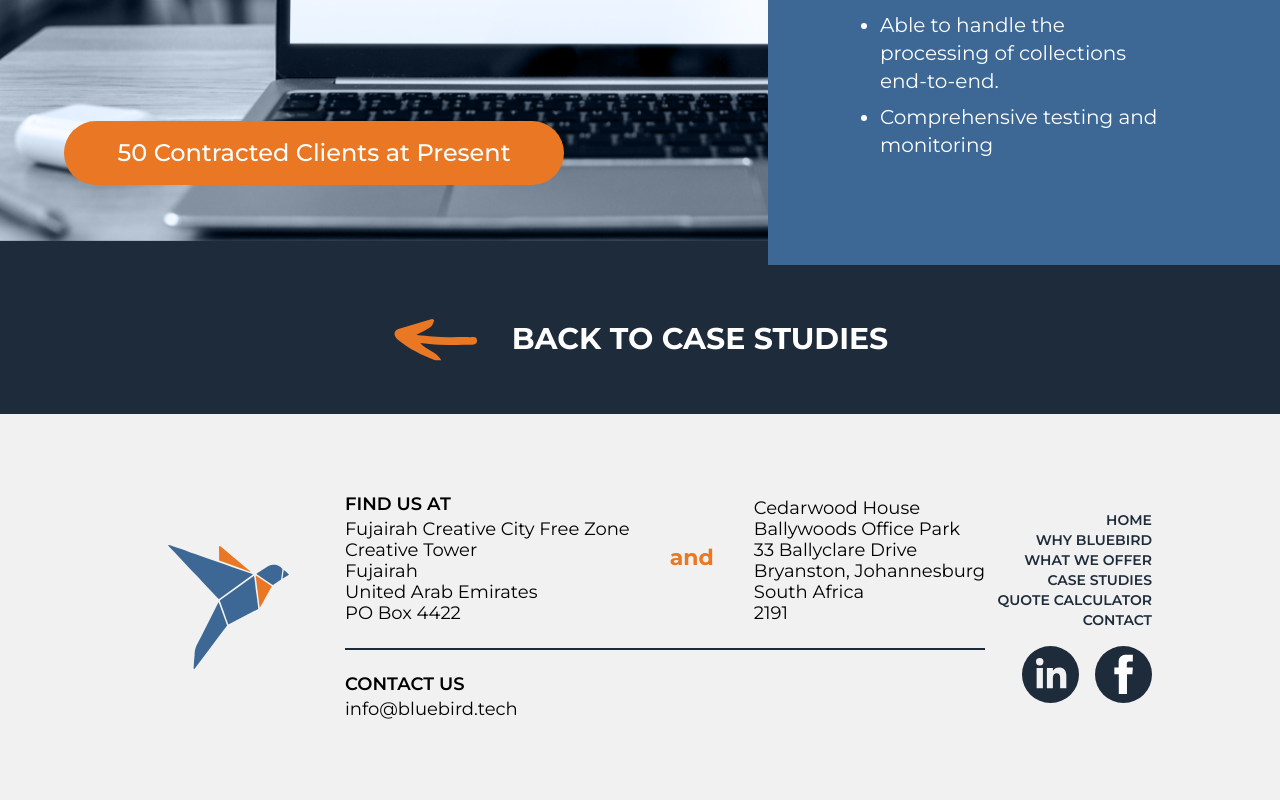
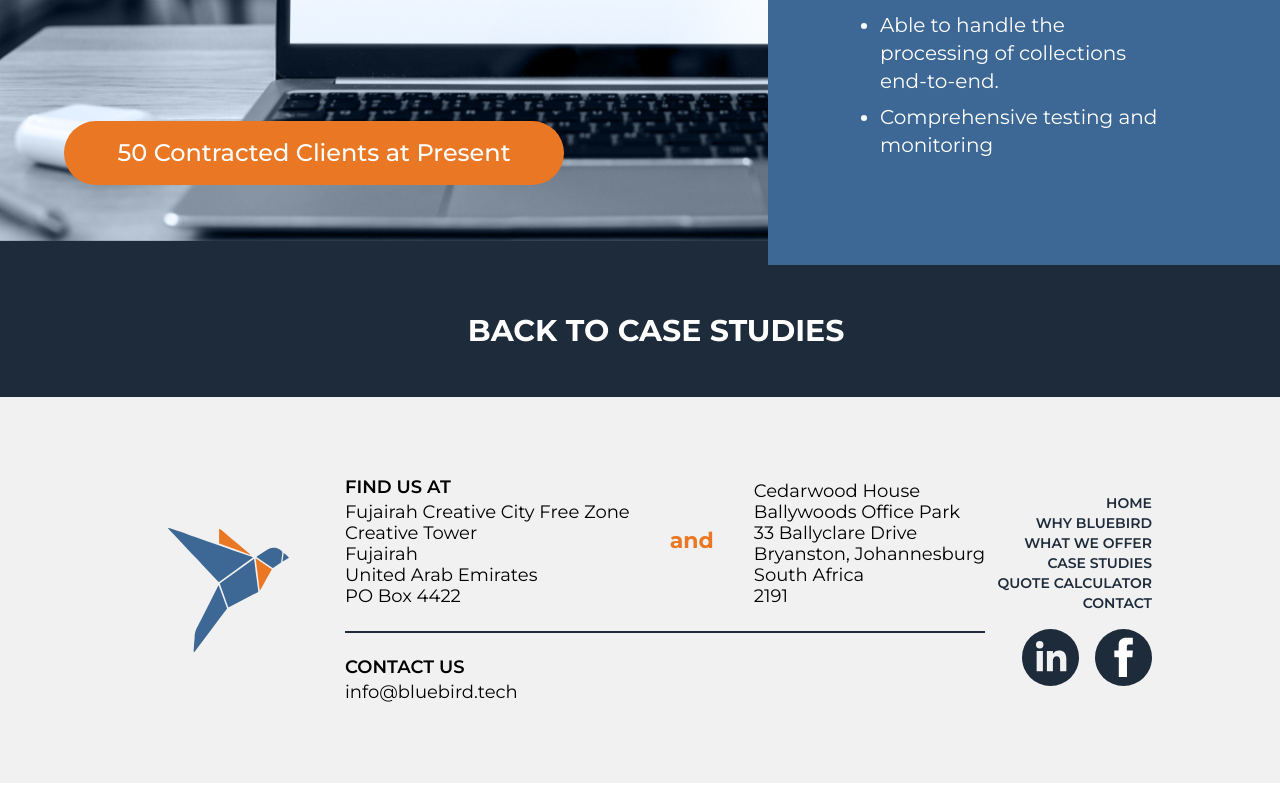
Before and after one commit to bluebird-technologies/bluebird_tech_OLD, a Next.js app: page /case-studies/revio in a window 1280 px wide. Shown: the part 5435-6235 px from the top of the page. Built offline with nearby package versions, Linux system fonts and the light colour scheme.

Commit message:
comment text spelt correctly

```diff
--- a/pages/case-studies/revio.tsx
+++ b/pages/case-studies/revio.tsx
@@ -248,7 +248,7 @@ function RevioDetails() {
         />
       </div>
 
-      {/* Restults Section */}
+      {/* Results Section */}
       <div>
         <ResultsSection
           resultsBackgroundImageString={clientDetails?.resultsBackgroundImage}
@@ -263,7 +263,7 @@ function RevioDetails() {
         onClick={() => router.push('/case-studies')}
         className="flex flex-row bg-primary items-center justify-center py-12 cursor-pointer"
       >
-        <ArrowLeftSvg />
+        {/* <ArrowLeftSvg /> */}
         <span className="uppercase text-white font-bold text-3xl ml-8">Back to case studies</span>
       </div>
 
```
